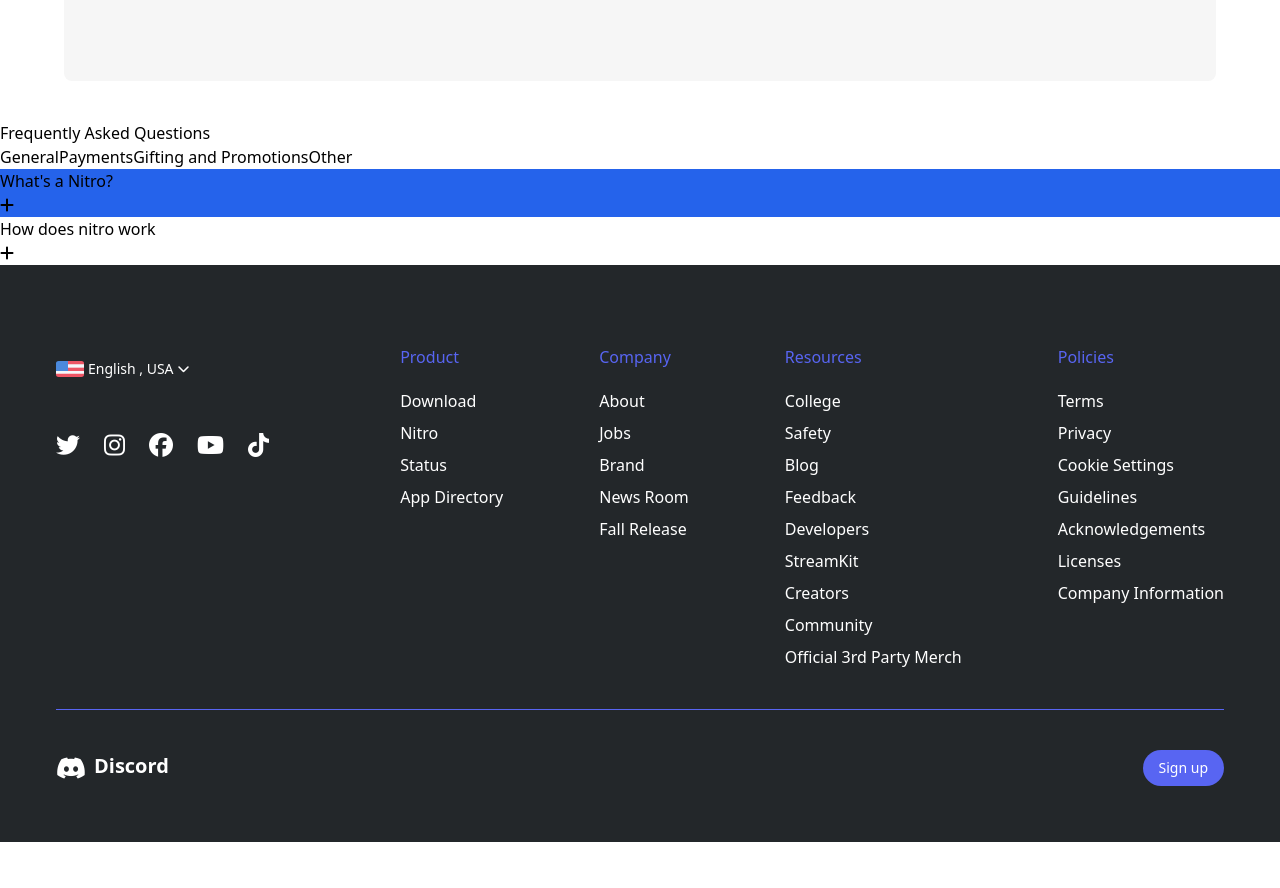
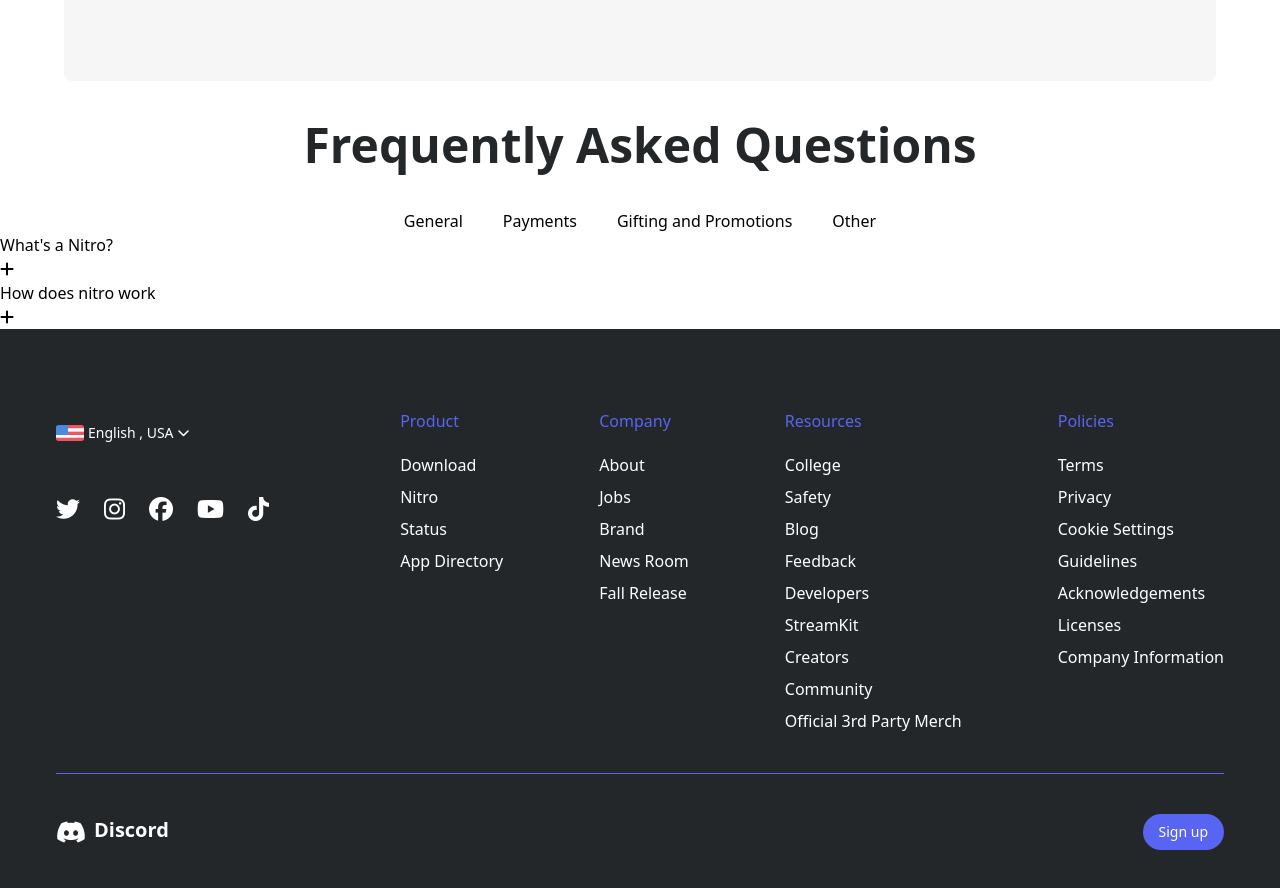
Before and after one commit to bhuwanpp/Discord-Clone, a React (Vite) app: page /nitro in a window 1280 px wide. Shown: the part 6360-7248 px from the top of the page. Before the commit the page ends 7202 px from the top, so only its background shows below. Built offline with nearby package versions, Linux system fonts and the light colour scheme; some icons are missing.

Commit message:
something work in nitro general and payment

```diff
--- a/src/nitro/Questions.jsx
+++ b/src/nitro/Questions.jsx
@@ -1,6 +1,9 @@
 import { useEffect, useRef, useState } from "react";
 
 export default function Questions() {
+  const [general, setGeneral] = useState(false);
+  const [payment, setPayment] = useState(false);
+
   const [showBox1, setShowBox1] = useState(false);
   const [showBox2, setShowBox2] = useState(false);
   const [showBox3, setShowBox3] = useState(false);
@@ -8,6 +11,16 @@
   const [showBox5, setShowBox5] = useState(false);
 
   const moreInfoRef = useRef(null);
+
+  const handleGeneral = () => {
+    setGeneral(true);
+    setPayment(false);
+  };
+
+  const handlePayment = () => {
+    setPayment(true);
+    setGeneral(false);
+  };
 
   function showBox() {
     setShowBox1(!showBox1);
@@ -62,16 +75,31 @@
   });
   return (
     <div className="questions">
-      <h2>Frequently Asked Questions</h2>
-      <div className="links">
-        <a className="cursor-pointer">General</a>
-        <a href="#">Payments</a>
+      <h2 className="text-center text-5xl font-bold text-textBold">
+        Frequently Asked Questions
+      </h2>
+      <div className="links flex gap-10 items-center justify-center pt-10">
+        <a
+          onClick={handleGeneral}
+          className={`cursor-pointer ${general ? "text-blue-500" : ""}`}
+        >
+          General
+        </a>
+        <a
+          onClick={handlePayment}
+          className={`${payment ? "text-blue-500" : ""} cursor-pointer`}
+        >
+          Payments
+        </a>
         <a href="#">Gifting and Promotions</a>
         <a href="#">Other</a>
       </div>
       <div ref={moreInfoRef} className="box">
         {/* box-1  */}
-        <div className="box1 cursor-pointer bg-blue-600" onClick={showBox}>
+        <div
+          className={`box1 cursor-pointer ${showBox1 ? "bg-blue-600" : ""} `}
+          onClick={showBox}
+        >
           <h5>What's a Nitro?</h5>
           <i
             className={`fa-solid fa-plus transition-all ${
@@ -90,7 +118,10 @@
         </div>
 
         {/* box-2  */}
-        <div className="box2 cursor-pointer" onClick={showBoxTwo}>
+        <div
+          className={`box2 cursor-pointer ${showBox2 ? "bg-blue-600" : ""} `}
+          onClick={showBoxTwo}
+        >
           <h5>How does nitro work</h5>
           <i
             className={`fa-solid fa-plus transition-all ${
```
